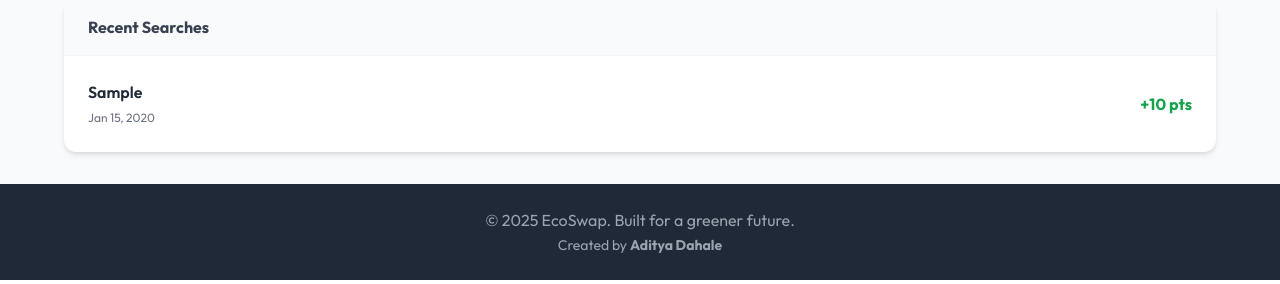
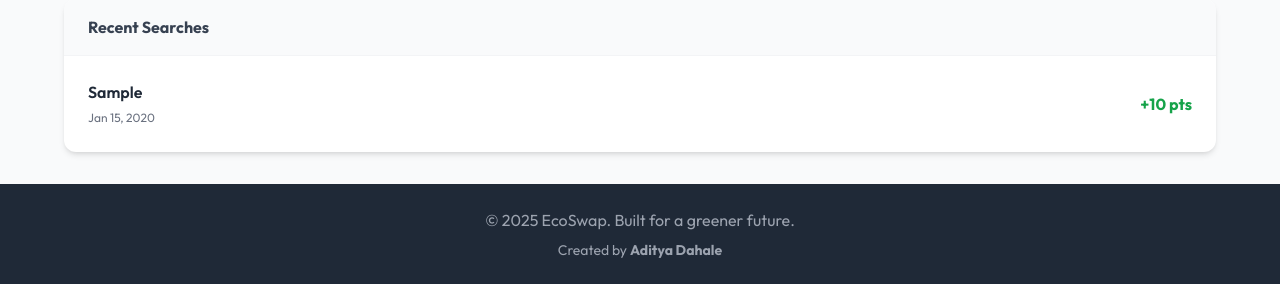
Before and after one commit to Aditya-9-6/EcoSwap, a Django app: page /dashboard/ in a window 1280 px wide. Shown: the part 529-813 px from the top of the page. Run offline with Django 5.2, Linux system fonts and the light colour scheme; a user stored in the database is signed in; tables that the repository leaves empty hold one stand-in row (values such as "Sample post"); some libraries are stand-ins or nearby versions.

Commit message:
Polish: Separate footer credit for better visibility

```diff
--- a/templates/base.html
+++ b/templates/base.html
@@ -64,8 +64,8 @@
 
     <footer class="bg-gray-800 text-gray-400 py-6">
         <div class="container mx-auto px-4 text-center">
-            <p>&copy; 2025 EcoSwap. Built for a greener future. <br> <span class="text-sm">Created by <strong>Aditya
-                        Dahale</strong></span></p>
+            <p>&copy; 2025 EcoSwap. Built for a greener future.</p>
+            <p class="text-sm mt-2">Created by <strong>Aditya Dahale</strong></p>
         </div>
     </footer>
 
```
